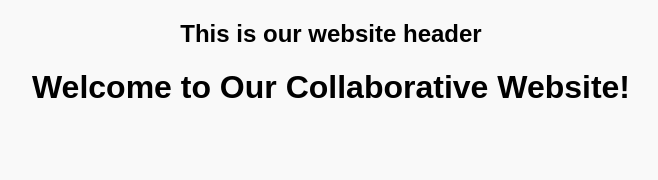
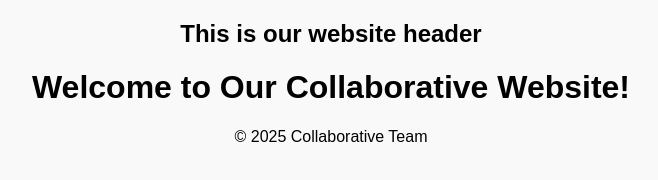
Before and after one commit to Angecalais97/collaborative-website, a plain HTML site: page index.html in a window 1280 px wide. Shown: the whole page, without its empty margins (309-967 px from the left). Drawn offline with Linux system fonts and the light colour scheme.

Commit message:
add footer

```diff
--- a/index.html
+++ b/index.html
@@ -1,15 +1,19 @@
 <!DOCTYPE html>
 <html lang="en">
 <head>
-<header>
-  <h2>This is our website header</h2>
-</header>
-
   <meta charset="UTF-8">
   <title>Collaborative Website</title>
   <link rel="stylesheet" href="style.css">
 </head>
 <body>
+  <header>
+    <h2>This is our website header</h2>
+  </header>
+
   <h1>Welcome to Our Collaborative Website!</h1>
+
+  <footer>
+    <p>&copy; 2025 Collaborative Team</p>
+  </footer>
 </body>
 </html>
```
